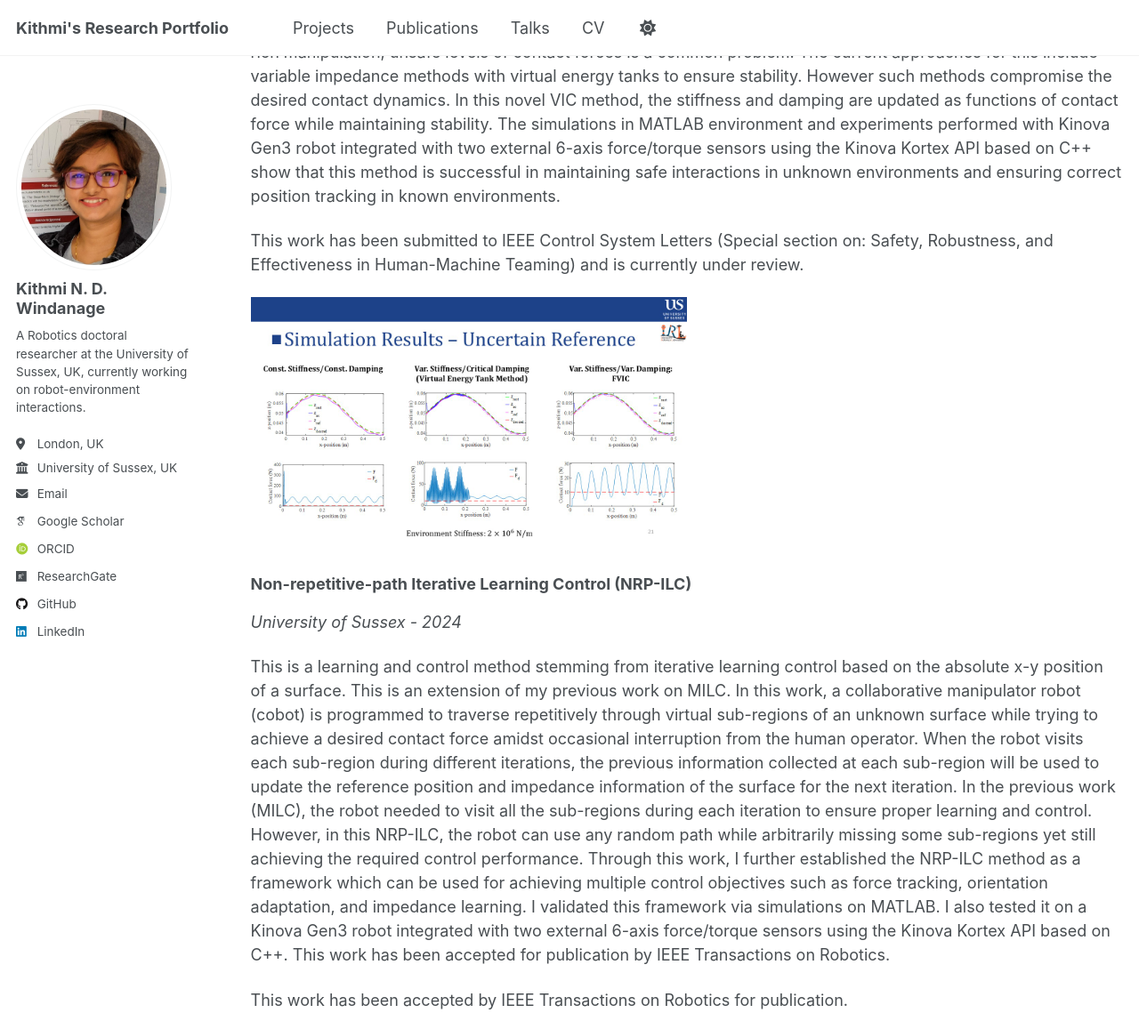
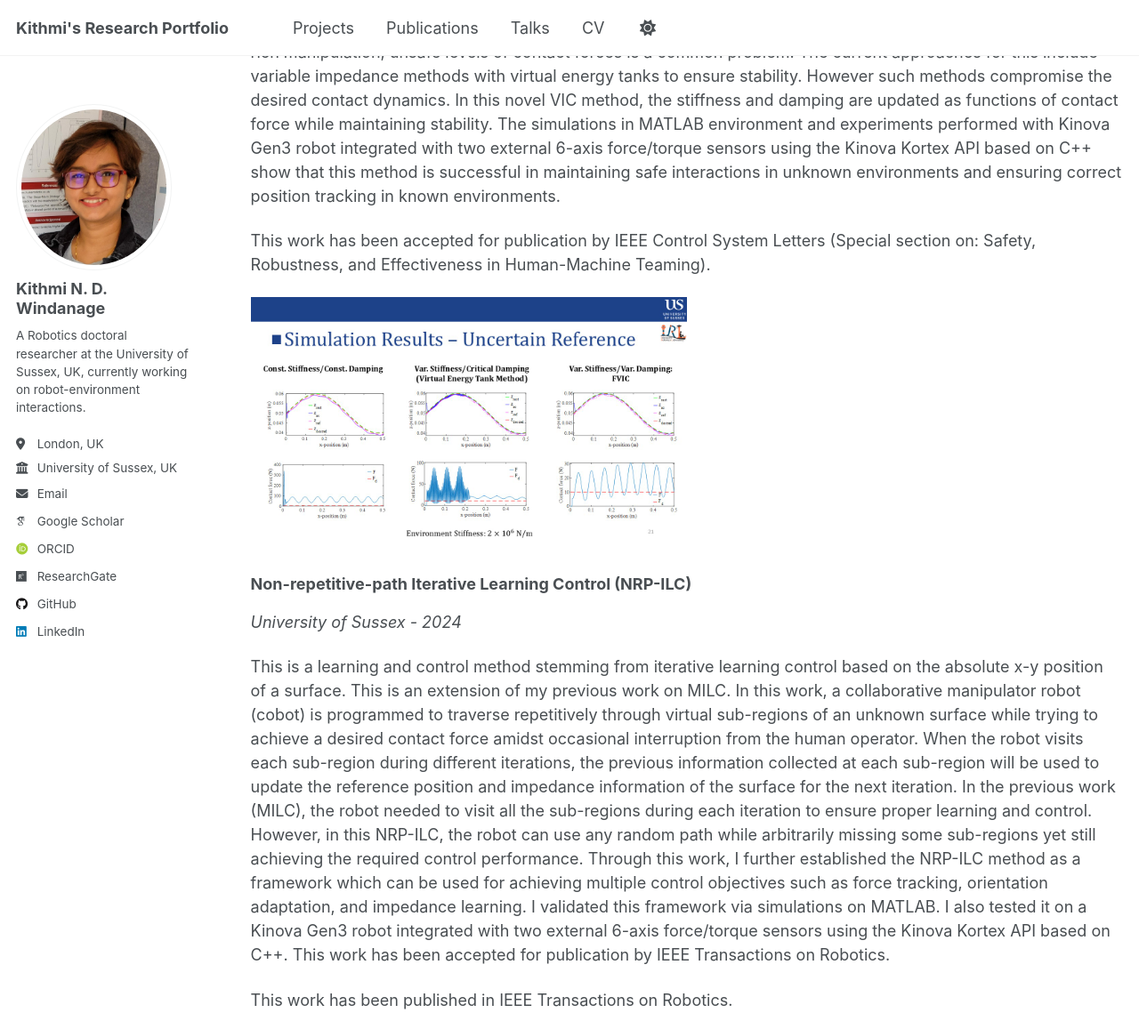
Before and after one commit to KithmiNDWidanage/KithmiNDWidanage.github.io, a Jekyll site: the page built from _pages/projects.md, in a window 1280 px wide and 1400 px high, scrolled down 1085 px, cut to the strip 0-1157 px from the top of the window. Shown: the whole strip at 89% size. Built offline with Jekyll 4.4.1, drawn with Linux system fonts in a browser that asks for light colours; some web fonts are replaced.

Commit message:
Update projects.md

```diff
--- a/_pages/projects.md
+++ b/_pages/projects.md
@@ -27,7 +27,7 @@ As a continuation of one of the EPSRC projects (see Design of Robotic Manipulato
 
 In this work, I developed a position-based variable impedance controller that updates the impedance parameters (stiffness and damping) of a robot based on contact force. When learning unknown environments through contact-rich manipulation, unsafe levels of contact forces is a common problem. The current approaches for this include variable impedance methods with virtual energy tanks to ensure stability. However such methods compromise the desired contact dynamics. In this novel VIC method, the stiffness and damping are updated as functions of contact force while maintaining stability. The simulations in MATLAB environment and experiments performed with Kinova Gen3 robot integrated with two external 6-axis force/torque sensors using the Kinova Kortex API based on C++ show that this method is successful in maintaining safe interactions in unknown environments and ensuring correct position tracking in known environments.
 
-This work has been submitted to IEEE Control System Letters (Special section on: Safety, Robustness, and Effectiveness in Human-Machine Teaming) and is currently under review.
+This work has been accepted for publication by IEEE Control System Letters (Special section on: Safety, Robustness, and Effectiveness in Human-Machine Teaming).
 
 <img src="https://github.com/KithmiNDWidanage/KithmiNDWidanage.github.io/raw/refs/heads/master/images/FVIC_simulations.jpg" alt="FVIC Simulations" width="50%"/>
 <!-- ![FVIC Simulations](https://github.com/KithmiNDWidanage/KithmiNDWidanage.github.io/raw/refs/heads/master/images/FVIC_simulations.jpg "FVIC Simulations") -->
@@ -38,7 +38,7 @@ This work has been submitted to IEEE Control System Letters (Special section on:
 
 This is a learning and control method stemming from iterative learning control based on the absolute x-y position of a surface. This is an extension of my previous work on MILC. In this work, a collaborative manipulator robot (cobot) is programmed to traverse repetitively through virtual sub-regions of an unknown surface while trying to achieve a desired contact force amidst occasional interruption from the human operator. When the robot visits each sub-region during different iterations, the previous information collected at each sub-region will be used to update the reference position and impedance information of the surface for the next iteration. In the previous work (MILC), the robot needed to visit all the sub-regions during each iteration to ensure proper learning and control. However, in this NRP-ILC, the robot can use any random path while arbitrarily missing some sub-regions yet still achieving the required control performance. Through this work, I further established the NRP-ILC method as a framework which can be used for achieving multiple control objectives such as force tracking, orientation adaptation, and impedance learning. I validated this framework via simulations on MATLAB. I also tested it on a Kinova Gen3 robot integrated with two external 6-axis force/torque sensors using the Kinova Kortex API based on C++. This work has been accepted for publication by IEEE Transactions on Robotics.
 
-This work has been accepted by IEEE Transactions on Robotics for publication.
+This work has been published in IEEE Transactions on Robotics.
 
   <video width="568" height="320" controls loop="" muted="" autoplay="">
   <source src="https://github.com/KithmiNDWidanage/KithmiNDWidanage.github.io/raw/refs/heads/master/videos/NRP-ILC_Demo.mp4">
```
